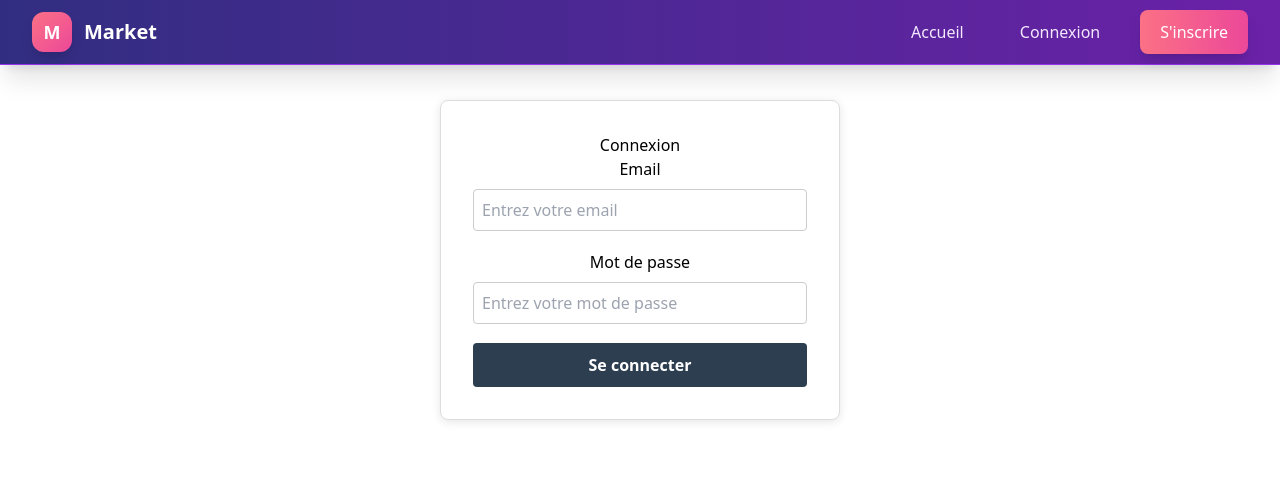
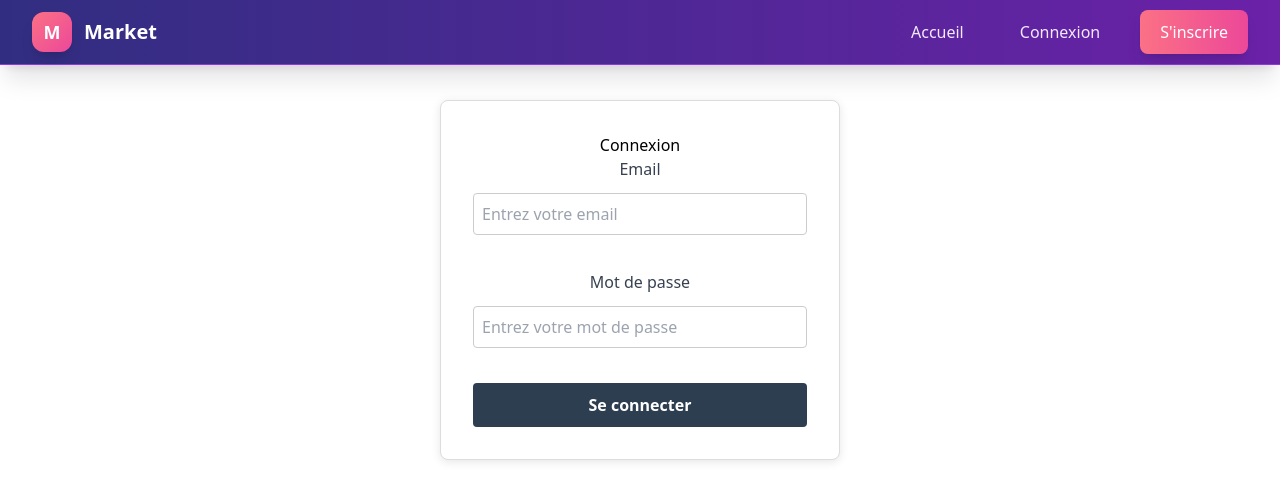
Before and after one commit to MansouriE/projetApplicationWeb, a React (Vite) app in the folder frontend/: page /login in a window 1280 px wide. Shown: the top 500 px of the page. Built offline with nearby package versions, Linux system fonts and the light colour scheme.

Commit message:
[FIX] Réduction de duplication pour les inputs utilisateur

```diff
--- /dev/null
+++ b/frontend/src/components/common/FormInput.jsx
@@ -0,0 +1,24 @@
+import React from "react";
+
+export default function FormInput({
+  label,
+  type = "text",
+  placeholder = "",
+  value,
+  onChange,
+  required = false,
+}) {
+  return (
+    <div className="flex flex-col gap-1 mb-4">
+      <label className="font-medium text-gray-700">{label}</label>
+      <input
+        type={type}
+        placeholder={placeholder}
+        value={value}
+        onChange={(e) => onChange(e.target.value)}
+        required={required}
+        className="border rounded-lg p-2 focus:ring-2 focus:ring-purple-500 focus:border-transparent"
+      />
+    </div>
+  );
+}
--- a/frontend/src/components/login/Login.jsx
+++ b/frontend/src/components/login/Login.jsx
@@ -2,6 +2,7 @@ import React, { useState, useContext } from "react";
 import { useNavigate } from "react-router-dom";
 import { AuthContext } from "../../context/AuthContext";
 import "./Login.css";
+import FormInput from "../common/FormInput";
 
 function Login() {
   const [email, setEmail] = useState("");
@@ -39,21 +40,21 @@ function Login() {
     <div className="login-container">
       <h2>Connexion</h2>
       <form onSubmit={handleSubmit} className="login-form">
-        <label>Email</label>
-        <input
+        <FormInput
+          label="Email"
           type="email"
           placeholder="Entrez votre email"
           value={email}
-          onChange={(e) => setEmail(e.target.value)}
+          onChange={setEmail}
           required
         />
 
-        <label>Mot de passe</label>
-        <input
+        <FormInput
+          label="Mot de passe"
           type="password"
           placeholder="Entrez votre mot de passe"
           value={password}
-          onChange={(e) => setPassword(e.target.value)}
+          onChange={setPassword}
           required
         />
 
--- a/frontend/src/components/register/Register.jsx
+++ b/frontend/src/components/register/Register.jsx
@@ -1,5 +1,6 @@
 import React, { useState } from "react";
 import "./Register.css";
+import FormInput from "../common/FormInput";
 
 function Register() {
   const [firstName, setFirstName] = useState("");
@@ -114,21 +115,21 @@ function Register() {
           required
         />
 
-        <label>Email</label>
-        <input
+        <FormInput
+          label="Email"
           type="email"
           placeholder="Entrez votre email"
           value={email}
-          onChange={(e) => setEmail(e.target.value)}
+          onChange={setEmail}
           required
         />
 
-        <label>Mot de passe</label>
-        <input
+        <FormInput
+          label="Mot de passe"
           type="password"
           placeholder="Entrez votre mot de passe"
           value={password}
-          onChange={(e) => setPassword(e.target.value)}
+          onChange={setPassword}
           required
         />
 
```
